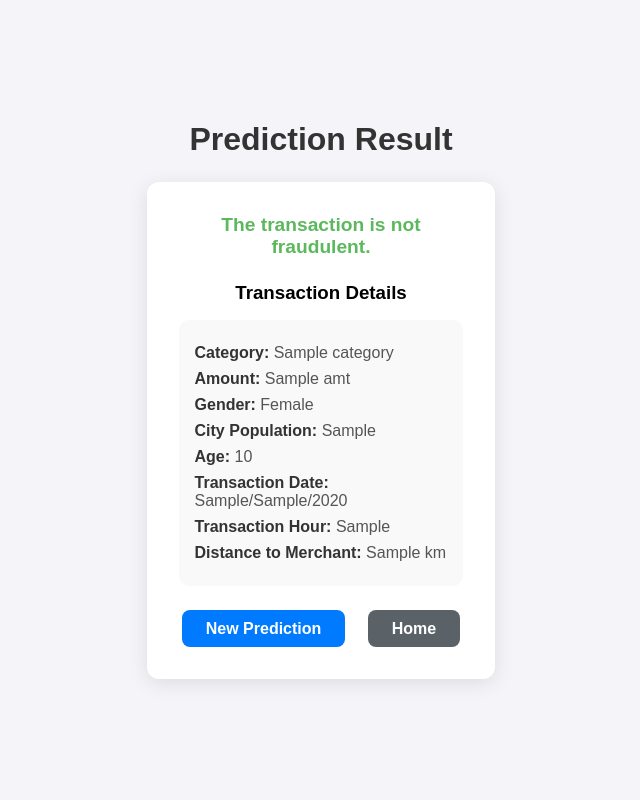
After one commit to smita172/creditcard_fraud, a Django app: template templates/input_result.html in a window 1280 px wide. The commit adds this page. Shown: the whole page, without its empty margins (319-959 px from the left). Run offline with Django 5.2, Linux system fonts and the light colour scheme; the template is opened without the code that fills it: most values are stand-ins (such as "Sample title", 1, 10 or a date in 2020); parts of the project's set-up code (start-up, migrations or seed data) failed here and were passed over.

Commit message:
input prediction result

```diff
--- /dev/null
+++ b/static/css/input_result.css
@@ -0,0 +1,106 @@
+/* Base styling */
+* {
+    margin: 0;
+    padding: 0;
+    box-sizing: border-box;
+    font-family: Arial, sans-serif;
+}
+
+body {
+    background-color: #f4f4f9;
+    display: flex;
+    align-items: center;
+    justify-content: center;
+    height: 100vh;
+    margin: 0;
+}
+
+/* Container styling */
+.result-container {
+    text-align: center;
+}
+
+.result-container h2 {
+    font-size: 2rem;
+    color: #333;
+    margin-bottom: 1.5rem;
+}
+
+/* Result card */
+.result-card {
+    background-color: #ffffff;
+    padding: 2rem;
+    border-radius: 12px;
+    box-shadow: 0px 4px 20px rgba(0, 0, 0, 0.1);
+    width: 90%;
+    max-width: 600px;
+    margin: 0 auto;
+}
+
+/* Result message */
+.result-message {
+    font-size: 1.2rem;
+    margin-bottom: 1.5rem;
+    font-weight: bold;
+}
+
+.result-message.fraud {
+    color: #d9534f; /* Red for fraud */
+}
+
+.result-message.no-fraud {
+    color: #5cb85c; /* Green for no fraud */
+}
+
+/* Transaction details section */
+.transaction-details {
+    background-color: #f9f9f9;
+    padding: 1rem;
+    border-radius: 10px;
+    margin-top: 1rem;
+    margin-bottom: 1.5rem;
+    text-align: left;
+}
+
+.transaction-details p {
+    margin: 0.5rem 0;
+    font-size: 1rem;
+    color: #555;
+}
+
+.transaction-details strong {
+    color: #333;
+}
+
+/* Button styling */
+.button-group {
+    display: flex;
+    justify-content: space-around;
+    gap: 1rem;
+}
+
+.btn {
+    text-decoration: none;
+    color: #ffffff;
+    padding: 0.6rem 1.5rem;
+    border-radius: 8px;
+    transition: background-color 0.3s;
+    font-weight: bold;
+    cursor: pointer;
+}
+
+.new-prediction {
+    background-color: #007bff;
+}
+
+.new-prediction:hover {
+    background-color: #0056b3;
+}
+
+.home {
+    background-color: #5a6268;
+}
+
+.home:hover {
+    background-color: #444950;
+}
--- /dev/null
+++ b/templates/input_result.html
@@ -0,0 +1,39 @@
+{% load static %}
+<!DOCTYPE html>
+<html lang="en">
+<head>
+    <meta charset="UTF-8">
+    <meta name="viewport" content="width=device-width, initial-scale=1.0">
+    <title>Prediction Result - Fraud Detection</title>
+    <link rel="stylesheet" href="{% static 'css/input_result.css' %}">
+</head>
+<body>
+    <div class="result-container">
+        <h2>Prediction Result</h2>
+        <div class="result-card">
+            {% if prediction_result == "Fraud" %}
+                <p class="result-message fraud">The transaction is likely <strong>fraudulent</strong>.</p>
+            {% else %}
+                <p class="result-message no-fraud">The transaction is <strong>not fraudulent</strong>.</p>
+            {% endif %}
+
+            <h3>Transaction Details</h3>
+            <div class="transaction-details">
+                <p><strong>Category:</strong> {{ transaction_data.category }}</p>
+                <p><strong>Amount:</strong> {{ transaction_data.amt }}</p>
+                <p><strong>Gender:</strong> {% if transaction_data.gender == '1' %} Male {% else %} Female {% endif %}</p>
+                <p><strong>City Population:</strong> {{ transaction_data.city_pop }}</p>
+                <p><strong>Age:</strong> {{ transaction_data.age }}</p>
+                <p><strong>Transaction Date:</strong> {{ transaction_data.trans_day }}/{{ transaction_data.trans_month }}/{{ transaction_data.trans_year }}</p>
+                <p><strong>Transaction Hour:</strong> {{ transaction_data.trans_hour }}</p>
+                <p><strong>Distance to Merchant:</strong> {{ transaction_data.distance_to_merch }} km</p>
+            </div>
+
+            <div class="button-group">
+                <a href="{% url 'input_prediction' %}" class="btn new-prediction">New Prediction</a>
+                <a href="{% url 'home' %}" class="btn home">Home</a>
+            </div>
+        </div>
+    </div>
+</body>
+</html>
```
Also changed, not shown: fraud_detection/forms.py (+5 -6 lines), fraud_detection/views.py (+61 -7 lines), static/css/home.css (+19 -0 lines), templates/home.html (+13 -11 lines).
